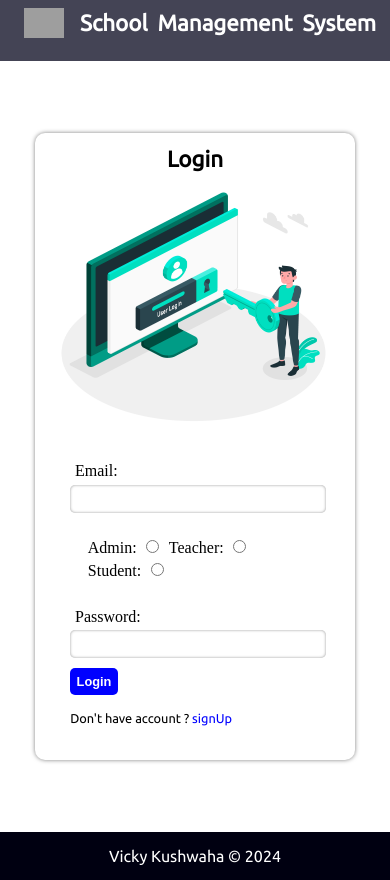
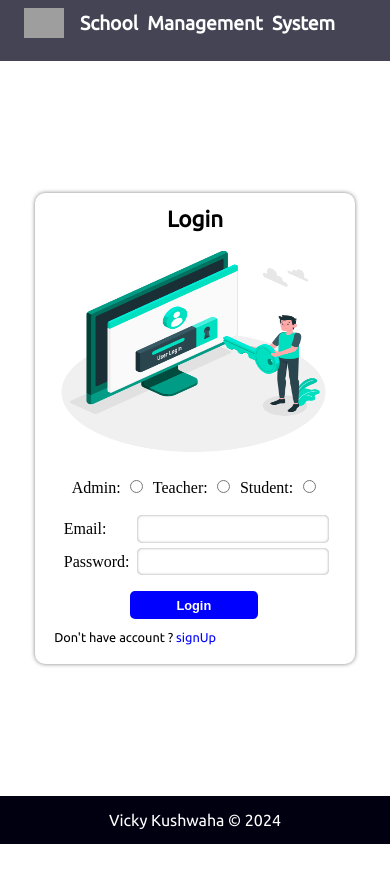
Before and after one commit to Vicky-Kushwaha/School-Management-Frontend, a React (Create React App) app: page /login in a window 390 px wide. After the commit the page ends 844 px from the top, so only its background shows below. Built offline with nearby package versions, Linux system fonts and the light colour scheme; grey boxes are pictures that could not be loaded.

Commit message:
responsive design fix

```diff
--- a/src/components/Navbar.jsx
+++ b/src/components/Navbar.jsx
@@ -85,6 +85,12 @@ const onChange = (e) => {
               <KeyboardDoubleArrowLeftIcon onClick={hideSidebar}/>
            </div>
 
+         { (user.category === "teacher") &&
+           <div className="sidebar_link">
+              <Link className="link" to="/teacher_profile" onClick={hideSidebar} >Profile</Link>
+           </div>
+         }
+
            { (user.category === "admin" || user.category === "teacher")  &&
              <>
            {  (user.category === "admin" ) &&
@@ -95,22 +101,28 @@ const onChange = (e) => {
            <div className="sidebar_link">
               <Link className="link" to="/admin_profile" onClick={hideSidebar} >Profile</Link>
            </div>             </> }
+
            <div className="sidebar_link">
               <Link className="link" to="/student" onClick={hideSidebar} >Student</Link>
            </div>
+
            { (user.category === "admin") && (
+            <>
            <div className="sidebar_link">
               <Link className="link" to="/teacher" onClick={hideSidebar} >Teacher</Link>
-           </div>) }
-           {  (user.category === "admin" ) &&
+           </div>
            <div className="sidebar_link">
               <Link className="link" onClick={noticeModalShow}>Notice</Link>
-           </div>  }
+           </div> </> )}
+
                  </>}
 
            <div className="sidebar_link">
               <Link className="link" to="/logout" onClick={hideSidebar} >Logout</Link>
            </div>
+
+
+
          </div> }
 
 
--- a/src/components/css/registration.css
+++ b/src/components/css/registration.css
@@ -35,13 +35,7 @@
 	box-shadow: inset 0 0 3px rgba(0, 0, 0, 0.4);
 }
 
-input[type="submit"]{
-	background-color: blue;
-	border: none;
-	border-radius: 5px;
-	padding: 0.4rem;
-	font-size: 0.8rem;
-	color: white;
-	cursor: pointer;
-	font-weight: 600;
+.regis_form p{
+	 padding-top:1rem;
+	 font-size:0.8rem;
 }
--- a/src/components/css/responsive.css
+++ b/src/components/css/responsive.css
@@ -1,42 +1,64 @@
 
 @media only screen and (max-width: 520px) {
+
 
 .logo_container img{
 	width: 40px;
 	height: 30px;
-	margin: 0rem 0.5rem;
+	margin: 0rem;
 }
 
 .logo_container h3{
-  font-size: 1.4rem!important;
+  font-size: 1.2rem!important;
 }
 
 .home_container{
-	padding: 1rem!important;
+	padding: 0.5rem!important;
 }
 
 .image_container img{
-	width: 340px;
+	width: 300px;
+	height: 230px;
 }
 
 .home_about h3{
-	margin-top: 4rem;
+	margin-top: 1rem;
 	font-size: 1.5rem!important;
 }
 
 .registration_container{
 	width: 20rem;
 	padding: 0.5rem;
-	margin: 4.5rem 0.2rem;
+	margin: 1rem 0.2rem;
 }
 
 .regis_img_container img{
 	width: 280px!important;
-	height: 250px;
+	height: 220px;
 }
+
+.input_container{
+	margin: 0.3rem!important;
+	flex-direction: row!important;
+	justify-content: space-between;
+}
+
+.input_container input{
+	width: 12rem!important;
+
+}
+
+.regis_form p{
+	 padding-top: 0.2rem!important;
+	}
 
 .total_info{
   width: 18rem!important;
+  padding: 0.3rem!important;
+}
+
+.total_info p{
+   font-size: 3rem!important;
 }
 
 .form_container{
@@ -63,12 +85,14 @@
 
 .notice_box{
    width: 18rem!important;
+   height: 12rem!important;
+   margin: 0.5rem!important;
 }
 
 
 
 .search_box{
-	margin-top: 2rem!important;
+	margin-top: 0rem!important;
 }
 
 .search_box input{
@@ -76,9 +100,10 @@
 }
 
 .student_box{
-	width: 18rem!important;
-	height: 30rem!important;
-	margin: 3rem auto!important;
+	width: 21rem!important;
+	height: 26rem!important;
+	margin: 1rem auto!important;
+	padding: 0.5rem!important;
 }
 
 
@@ -96,6 +121,20 @@
 	width: 14rem!important;
   }
 
+.student_profile{
+	margin: 0.5rem!important;
+}
+
+.profile_img img{
+	width: 100px;
+	height: 100px;
+}
+
+.student_data div{
+  margin: 0.2rem!important;
+}
+
+
 .Error_container{
     justify-content: center;
 }
--- a/src/components/css/student.css
+++ b/src/components/css/student.css
@@ -21,7 +21,7 @@
 
 .student_box{
 	box-shadow: 0 0 5px rgba(0, 0, 0, 1.0);
-	width: 75vw;
+	width: 85vw;
 	height: 60vh;
 	border-radius: 10px;
 	margin: 0 auto;
@@ -34,16 +34,15 @@
 }
 
 .student_info{
-	box-shadow: 0 0 5px rgba(0, 0, 0, 1.0);
-	border-radius: 10px;
-	width: 70vw;
-	margin: 1rem auto;
+	box-shadow: 0 0 2px rgba(0, 0, 0, 1.0);
+	width: 100%;
 }
 
-.student_info table{
+.student_box table{
 	width: 100%;
 	text-align: center;
 }
+
 
 td,th{
 	padding: 0.5rem;
@@ -59,9 +58,10 @@ th:nth-child(1){
 	border-top-left-radius: 10px;
 }
 
-th:nth-child(5){
+th:nth-child(6){
 	border-top-right-radius: 10px;
 }
+
 
 .add_student{
 	width: 15rem;
@@ -148,19 +148,14 @@ th:nth-child(5){
 .action{
 	display: flex;
 	justify-content: space-around;
-    padding: 0.3rem;
-	border-radius: 0 0 10px 10px ;
 }
 
 .action div{
 	display: flex;
 	justify-content: center;
 	align-items: center;
-    box-shadow: 0 0 5px rgba(0, 0, 0, 1.0);
-	width: 2rem;
-	height: 2rem;
-	border-radius: 50%;
 	cursor: pointer;
+	padding: 0.2rem;
 
 }
 
--- a/src/pages/Login.jsx
+++ b/src/pages/Login.jsx
@@ -84,28 +84,28 @@ const Login = () => {
         	  <div className="regis_img_container">
         	  <img src="images/login1.jpg" alt="registration image" width="250" />
         	  </div>
-        	  <div className="regis_form" style={{padding: "1rem"}}>
+        	  <div className="regis_form">
         	  <form onSubmit={handleSubmit} >
-        	<div className="input_container">
-                <label htmlFor="email">Email:</label>
-        	<input type="text" name="email" id="email" autoComplete="off" onChange={onChange}/>
-        	</div>
-        	<div className="category" style={{padding: "0.8rem"}}>
+             <div className="category" style={{padding: "0.8rem"}}>
                 <label htmlFor="admin">Admin:</label>
                 <input type="radio" name="category" id="admin" value="admin" onChange={onChange}/>
                 <label htmlFor="teacher">Teacher:</label>
                 <input type="radio" name="category" id="teacher" value="teacher" onChange={onChange}/>
                 <label htmlFor="student">Student:</label>
                 <input type="radio" name="category" id="student" value="student" onChange={onChange}/>
+            </div>
+        	<div className="input_container">
+                <label htmlFor="email">Email:</label>
+        	<input type="text" name="email" id="email" autoComplete="off" onChange={onChange}/>
         	</div>
         	<div className="input_container">
                 <label htmlFor="password">Password:</label>
         	<input type="password" name="password" id="password" onChange={onChange}/>
         	</div>
-        	<div>
+        	<div className="submit_container">
         	<input type="submit" value="Login"/>
         	</div>
-             <p style={{paddingTop:"1rem",fontSize:"0.8rem"}}>Don't have account ?
+             <p>Don't have account ?
              <span onClick={()=> navigate("/register")} style={{color:"blue",cursor:"pointer"}} >  signUp</span></p>
         	</form>
         	  </div>
--- a/src/pages/Registration.jsx
+++ b/src/pages/Registration.jsx
@@ -102,7 +102,7 @@ const {storetoken} = useAuth();
         	  	<div className="submit_container">
         	  	<input type="submit" value="Register"/>
         	  	</div>
-             <p style={{paddingTop:"1rem",fontSize:"0.8rem"}}>Already have account ?
+             <p>Already have account ?
              <span onClick={()=> navigate("/login")} style={{color:"blue",cursor:"pointer"}} >  signIn</span></p>
         	  	</form>
         	  </div>
--- a/src/pages/Student_profile.jsx
+++ b/src/pages/Student_profile.jsx
@@ -45,8 +45,11 @@ const Student_profile = () => {
              <div>
          	   	  <p><span>Email:</span> {user.email}</p>
          	   </div>
+               <div>
+                    <p><span>Phone:</span> {user.phone}</p>
+               </div>
          	   <div>
-         	   	  <p><span>Fee:</span> {user.fee}</p>
+         	   	  <p><span>Dues:</span> {user.fee}</p>
                 </div>
              <div>
          	   	  <p><span>Attendance:</span> {user.present}/{user.present + user.absent}</p>
--- a/src/pages/Teacher.jsx
+++ b/src/pages/Teacher.jsx
@@ -199,9 +199,6 @@ const response = await fetch(`${process.env.REACT_APP_API_KEY}/api/auth/teacher/
          	  </div>
          	  <div className="student_box">
                {Array.isArray(filterTeacher) && filterTeacher.length > 0 ? (
-                   filterTeacher.map((elem, id) => (
-
-         	  	 <div className="student_info" key={id} >
                 <table cellSpacing="0">
                   <thead>
                         <tr className="table_heading">
@@ -210,25 +207,28 @@ const response = await fetch(`${process.env.REACT_APP_API_KEY}/api/auth/teacher/
                             <th>Subject code</th>
                             <th>Email</th>
                             <th>Phone</th>
+                            <th>Actions</th>
                         </tr>
                      </thead>
-                     <tbody>
+                 {  filterTeacher.map((elem, id) => (
+
+                     <tbody className="student_info" key={id}>
          	  	 		<tr className="table_data">
          	  	 			<td>{elem.name}</td>
          	  	 			<td>{elem.subject}</td>
          	  	 			<td>{elem.subjectcode}</td>
          	  	 			<td>{elem.email}</td>
          	  	 			<td>{elem.phone}</td>
-         	  	 		</tr>
-                     </tbody>
-         	  	 	</table>
-                     <div className="action">
+                     <td className="action">
                         <div><VisibilityIcon onClick={()=> teacModal(elem)} /></div>
                         <div><EditIcon onClick={() => editShow(elem)} /></div>
                         <div><DeleteIcon onClick={() => del(elem)}/></div>
-                     </div>
-         	  	 </div>
-                 ))
+                     </td>
+         	  	 		</tr>
+                     </tbody>
+
+                 )) }
+                  </table>
                        ) : (
                                <p style={{textAlign:"center"}}>No teachers available</p>
                              )}
```
Also changed, not shown: src/pages/Student.jsx (+14 -11 lines). Lines whose indentation alone changed are shown as unchanged.
